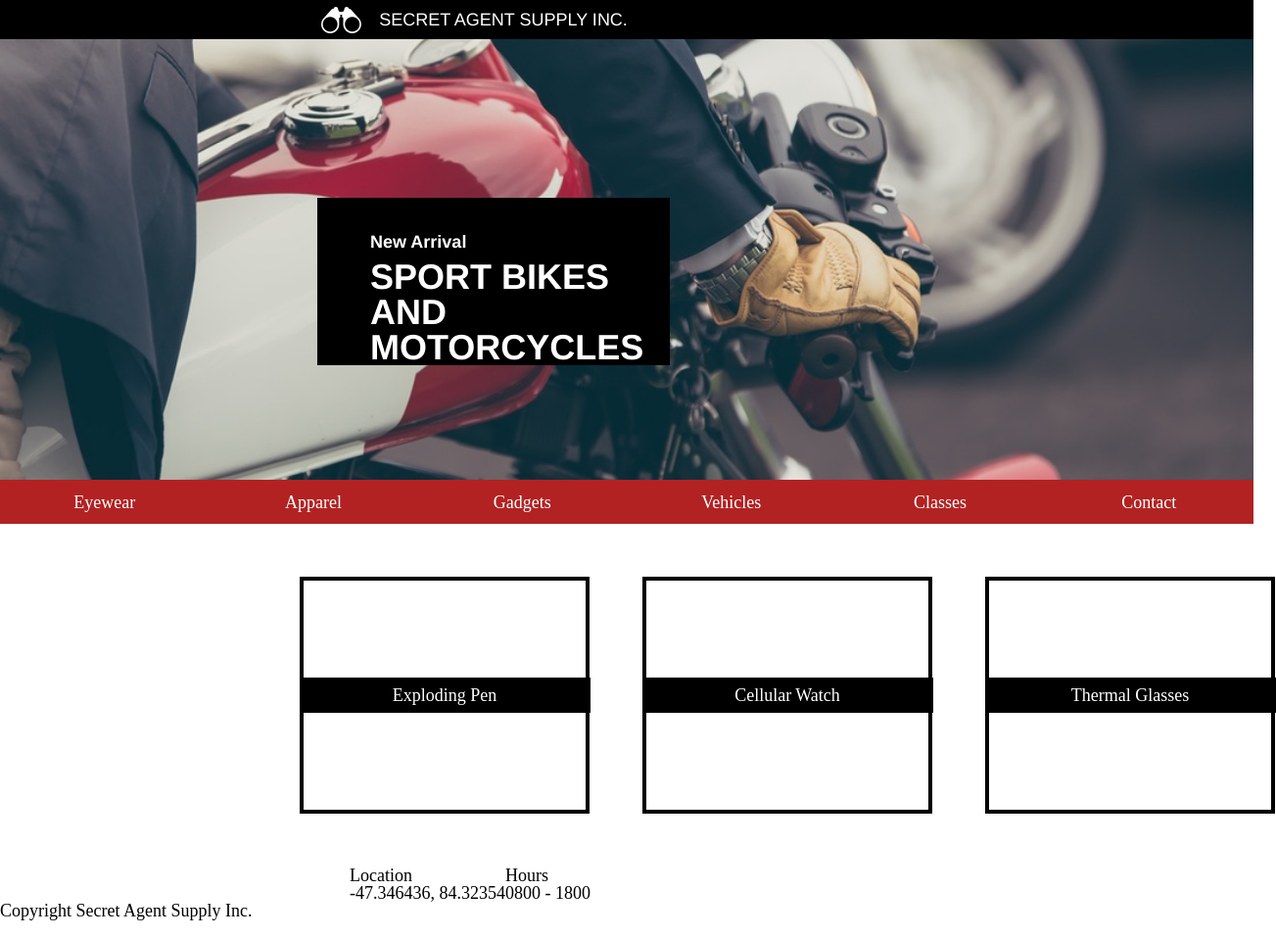
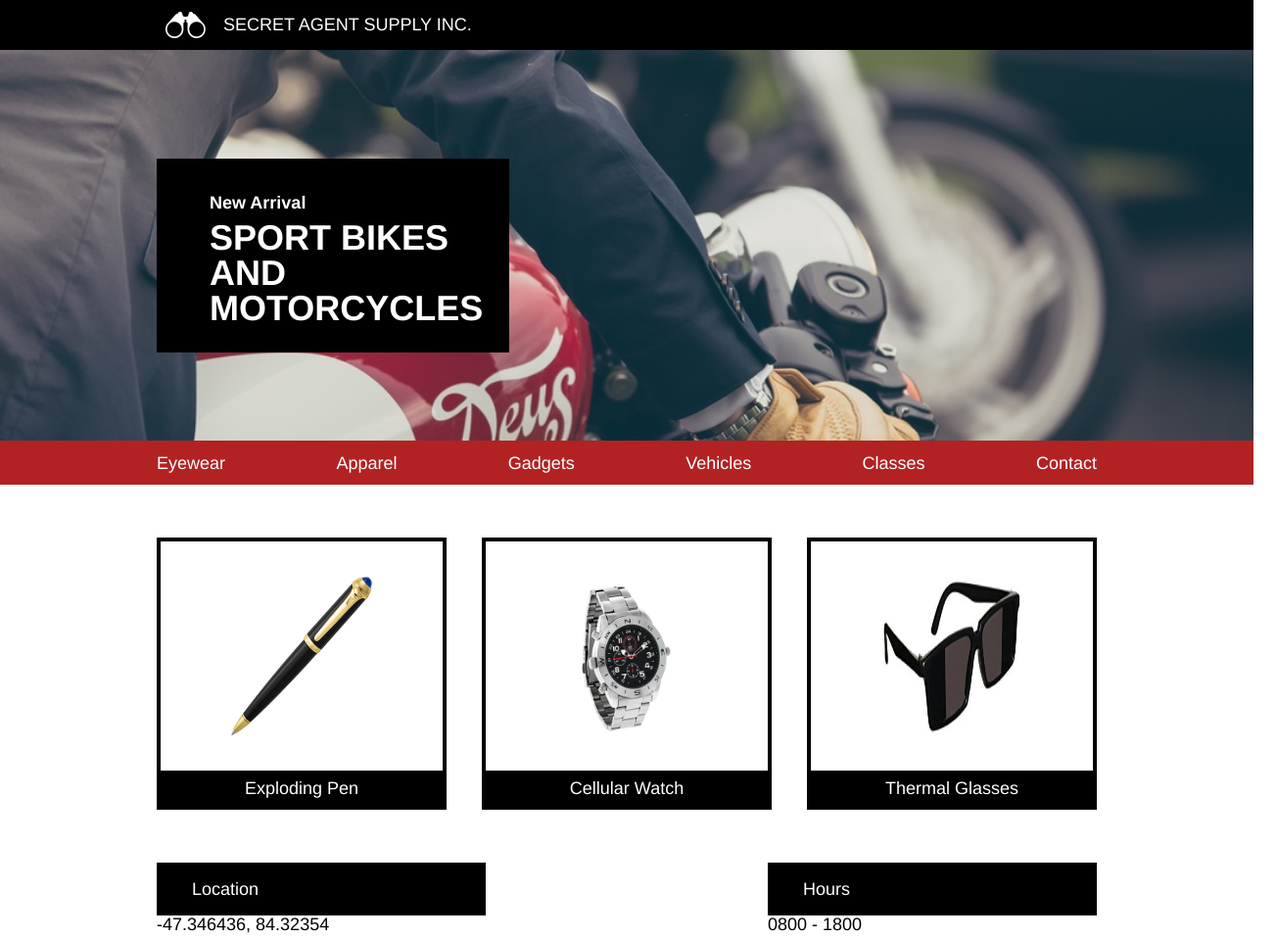
Before and after one commit to ritsarassi/SecretAgentSupply, a plain HTML site: page index.html in a window 1280 px wide. Shown: the top 958 px of the page at 98% size, 1303 px wide, since content can reach past the window. Drawn offline with Linux system fonts and the light colour scheme.

Commit message:
css ready

```diff
--- a/index.html
+++ b/index.html
@@ -9,71 +9,82 @@
   <body>
     <!--Header-->
     <header>
-      <div class="header">
+      <div class="container">
         <img class="logo" src="resources/images/logo.png" alt="logo">
         <span>SECRET AGENT SUPPLY INC.</span>
       </div>
     </header>
+
     <!--Main Banner-->
-      <div class="Main_banner">
-        <div class="banner">
-          <div class="New_arrival">
-            <span>New Arrival</span>
-          </div>
-            <div class="Bikes">
-              <span>SPORT BIKES AND MOTORCYCLES</span>
+
+      <div class="main_banner">
+        <div class="container">
+          <div class="headline">
+            <h4>New Arrival</h4>
+            <h1>SPORT BIKES AND MOTORCYCLES</h1>
           </div>
         </div>
       </div>
+
       <!--Navigation-->
-      <nav class="navigation">
-          <span><a href="#eyewear">Eyewear</a></span>
-          <span><a href="#apparel">Apparel</a></span>
-          <span><a href="#gadgets">Gadgets</a></span>
-          <span><a href="#vehicles">Vehicles</a></span>
-          <span><a href="#classes">Classes</a></span>
-          <span><a href="#contact">Contact</a></span>
+
+      <nav>
+        <ul class="container">
+          <li>Eyewear</li>
+          <li>Apparel</li>
+          <li>Gadgets</li>
+          <li>Vehicles</li>
+          <li>Classes</li>
+          <li>Contact</li>
+        </ul>
       </nav>
+
       <!--Product grid-->
-        <div class="product_grid">
-          <div class="content">
-              <div class="content_window"
+        <div class="container">
+
+          <div class="products">
+              <div class="product">
+                <div class="product-image">
                   <img class="image" src="resources/images/pen.png" alt="Exploding pen">
+                </div>
                   <span class="text">Exploding Pen</span>
               </div>
+
+              <div class="product watch">
+                <div class="product-image">
+                  <img class="image" src="resources/images/watch.png" alt="Watch">
+                </div>
+                  <span class="text">Cellular Watch</span>
               </div>
 
-            <div class="content">
-              <div class="content_window"
-                <img class="image" src="resources/images/watch.png" alt="Watch">
-                  <span class="text">Cellular Watch</span>
+              <div class="product glasses">
+                <div class="product-image">
+                  <img class="image" src="resources/images/glasses.png" alt="Glasses">
                 </div>
-            </div>
-
-              <div class="content">
-                <div class="content_window"
-                  <img class="image" src="resources/images/glasses.png" alt="Glasses">
                   <span class="text">Thermal Glasses</span>
               </div>
             </div>
           </div>
+
 <!--Info blocks-->
+
+<div class="container">
+  <div class="information">
     <div class="info">
-              <div class="location">
-                <span>Location</span>
-                  <p>-47.346436, 84.32354</p>
+      <span class="title">Location</span>
+      <span>-47.346436, 84.32354</span>
+    </div>
+    <div class="info">
+      <span class="title">Hours</span>
+      <span>0800 - 1800</span>
+    </div>
+  </div>
 </div>
 
 
-                <div class="hours">
-                  <span>Hours</span>
-                    <p>0800 - 1800</p>
-                </div>
-          </div>
-
       <!--footer-->
       <footer>
-            <span>Copyright Secret Agent Supply Inc.</span>
+        <span class="container">Copyright Secret Agent Supply Inc.</span>
       </footer>
 
   </body>
--- a/resources/css/style.css
+++ b/resources/css/style.css
@@ -1,159 +1,150 @@
+/*universal styles*/
+
 html {
   font-size: 18px;
 }
 
-/*Header*/
+body {
+  font-family: Helvetica;
+}
+
+/*header style*/
+
 header {
   display: flex;
   width: 100%;
-  height: 2.24rem;
-  background-color: black
+  background-color: black;
+  flex-direction: row;
+  position: fixed;
+  color: white;
 }
 
-.header {
-  display: inline-flex;
+header span {
+  display: flex;
+  margin: .66rem .5rem;
+  align-items: center;
+}
+
+.container {
+  display: flex;
   width: 960px;
-  align-items: center;
+  margin: 0 auto;
+}
+
+.logo {
+  display: flex;
+  height: 1.5rem;
+  margin: .66rem .5rem;
+}
+
+/*main banner*/
+
+.main_banner {
+  display: flex;
+  background-image: url('../images/moto.jpeg');
+  background-repeat: no-repeat;
+  background-size: cover;
+  width: 100%;
+  height: 25rem;
   justify-content: center;
 }
 
-.logo {
-  display: inline-flex;
-  height: 1.5rem;
-  padding-left: 0.5rem;
-  padding-right: 1rem;
+/*headline styles*/
+
+.headline {
+  display: flex;
+  width: 20rem;
+  background-color: black;
+  justify-content: center;
   align-items: center;
-  justify-content: center;
+  flex-direction: column;
+  height: 11rem;
+  margin-top: 9rem;
+  color: white;
 }
 
-.header span {
-  display: inline-flex;
-  font-family: Helvetica;
-  font-size: 1rem;
-  padding: 0.66rem auto;
-  color: white;
-  align-items: center;
-  justify-content: center;
-}
-
-/*Main Banner*/
-
-.Main_banner {
+.headline h4 {
   display: flex;
-  height: 25rem;
-  width: 100%;
-  background-image: url('../images/moto.jpeg');
-  background-repeat: no-repeat;
-  background-position: center;
-  background-size: cover;
-}
-
-.banner {
-  display: flex;
-  background-color: black;
-  width: 20rem;
-  height: 9.5rem;
-  margin-top: 9rem;
-  position: relative;
-  left: 18rem;
-  flex-direction: column;
-}
-
-.New_arrival {
-  display: flex;
-  color: white;
-  margin-left: 3rem;
-  margin-top: 2rem;
-  margin-bottom: 0.25rem;
+  margin: 2rem auto .25rem 3rem;
   font-family: Helvetica;
   font-size: 1rem;
   font-weight: bold;
 }
 
-.Bikes {
+.headline h1 {
   display: flex;
-  color: white;
-  margin-top: 0.25rem;
-  margin-left: 3rem;
-  font-family: Helvetica;
+  margin: .25rem auto auto 3rem;
   font-size: 2rem;
   font-weight: bold;
-  align-items: center;
-  justify-content: center;
+  font-family: Helvetica;
 }
 
-/*navigation menu*/
+/*navigation*/
 
-.navigation {
+nav {
   display: flex;
   width: 100%;
-  height: 2.5rem;
   background-color: firebrick;
-  justify-content: center;
+  color: white;
 }
 
-.navigation span {
+nav ul {
   display: inline-flex;
-  width: 960px;
+  padding: .75rem 0;
   align-items: center;
-  justify-content: center;
-  margin: 0.75rem 0;
+  justify-content: space-between;
 }
 
-.navigation a {
-  display: flex;
-  margin: 0.75rem 0;
-  color: white;
-  text-decoration: none;
-}
-/*product grid part*/
-.product_grid {
+.products,
+.information {
   display: flex;
   width: 960px;
-  position: relative;
-  left: 18rem;
-  align-items: center;
-  justify-content: center;
-  flex-flow: row;
+  margin-top: 3rem;
+  justify-content: space-between;
 }
 
-.content {
-  display: flex;
-  flex-direction: column;
-  margin: 3rem 1.5rem;
-  height: 13rem;
+.product {
   width: 30%;
   border: 4px solid black;
-  align-items: center;
-  justify-content: center;
-
 }
 
-.image {
+.product-image {
   display: flex;
-  flex-direction: column;
-  height: 9rem;
-  width: 9rem;
   margin: 2rem auto;
   align-items: center;
   justify-content: center;
 }
 
+.image {
+  display: flex;
+  height: 9rem;
+  max-width: 8rem;
+  justify-content: center;
+  align-items: center;
+}
+
 .text {
-  display: flex;
-  width: 16.5rem;
-  height: 2rem;
-  margin: 0.5rem 0;
+  display: block;
   background-color: black;
+  padding: .5rem;
+  text-align: center;
   color: white;
-  align-items: center;
-  justify-content: center;
 }
 
 .info {
-  display: flex;
-  width: 960px;
-  flex-direction: row;
-  align-items: center;
-  justify-content: center;
+  width: 35%;
 }
+
+.info .title {
+  display: block;
+  background-color: black;
+  padding: 1rem 2rem;
+  color: white;
+}
+
+footer {
+  margin-top: 4rem;
+  background-color: black;
+  color: white;
+  padding: 5rem 0;
+}
```
Also changed, not shown: 1 other file. Lines whose indentation alone changed are shown as unchanged.
